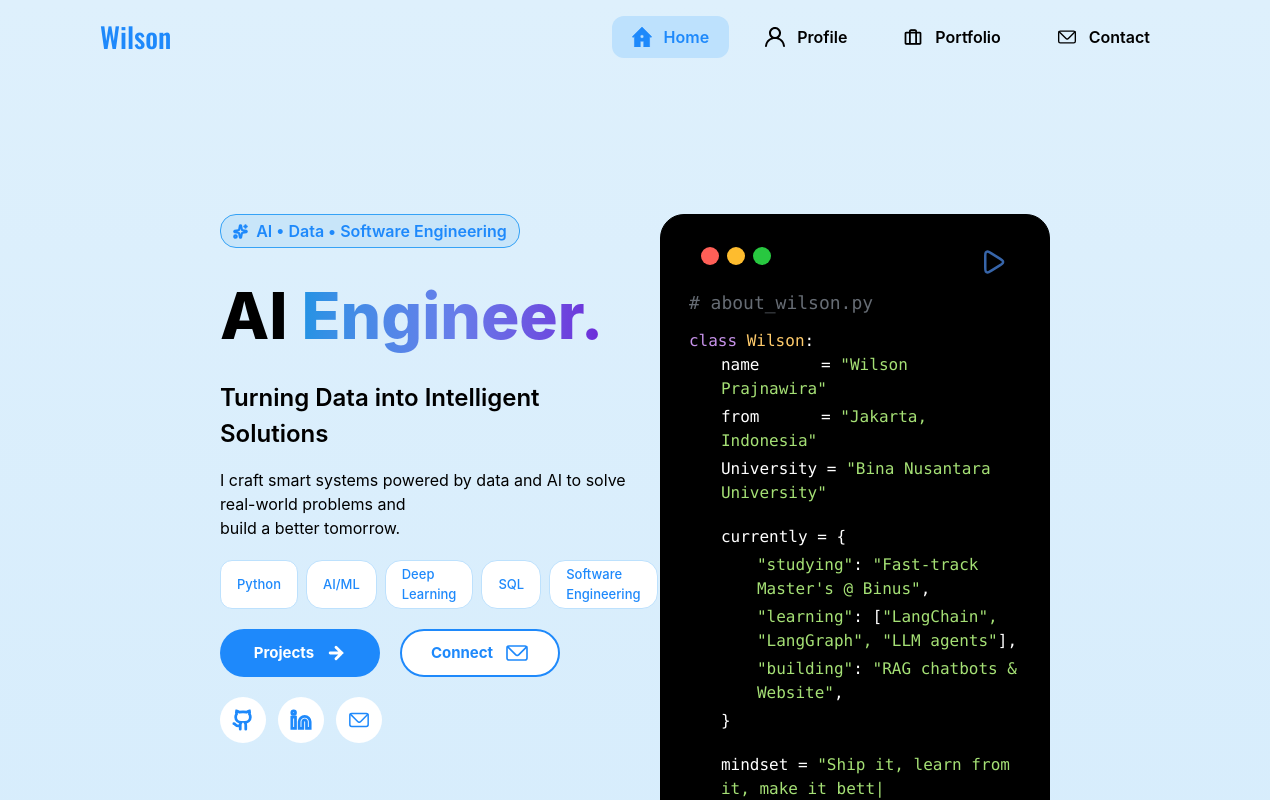
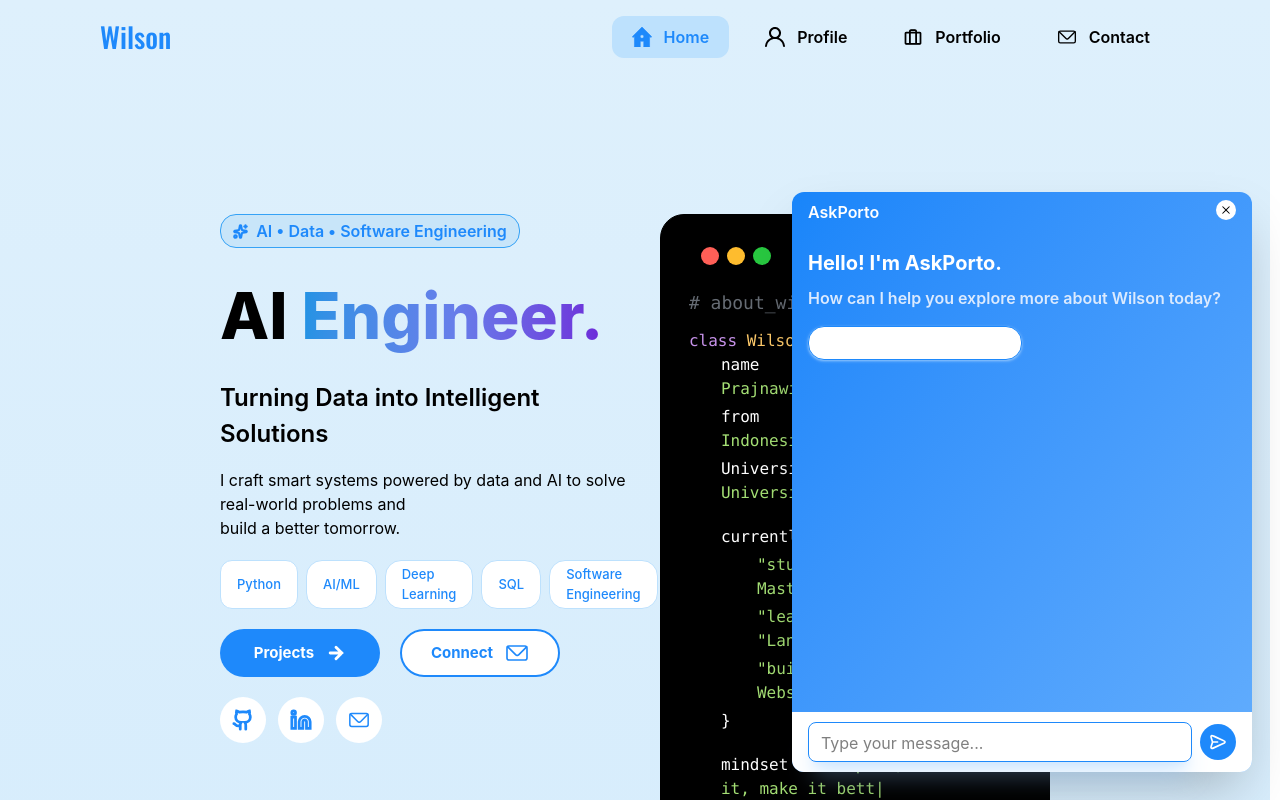
Before and after one commit to Sonnn30/new-portfolio, a React (Vite) app: page / in a window 1280 px wide. Shown: the top 800 px of the page. Built offline with nearby package versions, Linux system fonts and the light colour scheme; no server answers.

Commit message:
update chatbot

```diff
--- a/src/App.jsx
+++ b/src/App.jsx
@@ -7,6 +7,8 @@ import Project from './components/project'
 import Connect from './components/connect'
 import Footer from './components/footer'
 import Project_detail from './components/project_detail'
+import Tech_stack from './components/tech_stack'
+import Chatbot from './components/chatbot'
 
 function ScrollToTop() {
   const { pathname } = useLocation()
@@ -31,8 +33,10 @@ function App() {
           <>
             <Hero1/>
             <Hero2/>
+            <Tech_stack/>
             <Project/>
             <Connect/>
+            <Chatbot/>
           </>
         }/>
         <Route path='/project-detail' element={<Project_detail/>}/>
--- /dev/null
+++ b/src/components/chatbot.jsx
@@ -0,0 +1,65 @@
+
+import React, { useState } from 'react'
+
+export default function chatbot() {
+    const [ishide, setIsHide] = useState(false)
+    const messages = [
+        "Who is Wilson?",
+        "What are Wilson's projects?",
+        "What are Wilson's certificates?",
+        "What tech stack does Wilson use?",
+        "What is Wilson's educational background?",
+        "What roles is Wilson open to professionally?",
+        "What are Wilson's interests?",
+        "Please guide me about this website",
+        "What is AskPorto?",
+    ]
+  return (
+    <div className='fixed right-0 bottom-0 p-7'>
+        {ishide ? (
+            <>
+                <button className='flex justify-center items-center rounded-full bg-[#1E89FB] w-14 h-14 shadow-[#107bee] shadow-xl/30 hover:cursor-pointer' onClick={() => setIsHide(!ishide)}>
+                    <img src="/chatbot-logo.svg" alt="chabot" className='w-8 h-8'/>
+                </button>
+
+            </>
+        ) : (
+            <>
+                <div className='relative flex flex-col gap-4 bg-linear-to-br from-[#1885fa] to-[#62adfd] w-115 h-145 rounded-xl shadow-2xl'>
+                    <div className='flex w-full justify-between py-2 px-4'>
+                        <p className='text-white font-semibold text-[16px]'>AskPorto</p>
+                        <div className='flex justify-center items-center bg-white w-5 h-5 rounded-full hover:cursor-pointer' onClick={() => setIsHide(!ishide)}>
+                            <img src="/close-svgrepo-com.svg" alt="close" className='w-3 h-3'/>
+                        </div>
+                    </div>
+                    <div className='flex flex-col gap-2 px-4'>
+                        <p className='text-white font-bold text-[20px]'>Hello! I'm AskPorto.</p>
+                        <p className='text-blue-100 font-semibold text-[16px]'>How can I help you explore more about Wilson today?</p>
+                    </div>
+
+                    <div className='grid grid-cols-2 px-4'>
+                        <div className='flex justify-center items-center p-4 bg-white rounded-2xl border border-[#1E89FB] shadow shadow-blue-300'>
+                            <p className='text-2xl font-semibold'></p>
+                        </div>
+                    </div>
+
+                    <div className='absolute flex justify-center items-center gap-2 bottom-0 bg-white w-full h-15 rounded-b-xl py-2 px-4'>
+                        <div className='flex items-center gap-4 border border-[#1E89FB] rounded-lg w-full h-10 shadow-xl/30 shadow-blue-300'>
+                            <textarea name="user" id="user" rows={1} placeholder='Type your message...' className='w-full h-full px-3 py-2.5 leading-5 resize-none outline-none overflow-hidden'></textarea>
+                        </div>
+                        <div className='bg-[#1E89FB] w-9 h-9 shrink-0 rounded-full flex justify-center items-center hover:cursor-pointer'>
+                            <img src="/send-logo.svg" alt="send" className='w-5 h-5'/>
+                        </div>
+                    </div>
+                </div>
+
+            </>
+
+        )
+    }
+
+
+
+    </div>
+  )
+}
--- a/src/components/hero2.jsx
+++ b/src/components/hero2.jsx
@@ -125,7 +125,7 @@ export default function hero2() {
                             <h3 className='text-[18px] font-medium'>Universitas Bina Nusantara</h3>
                             <p className='text-[16px] font-light'>Bachelor of Computer Science, Intelligent System</p>
                             <p className='text-[16px] font-light'>Sep 2023 - Sep 2027</p>
-                            <p className='text-[16px] font-light'><span className='text-[#067B80] font-normal'>Grade: 3.51/4.00</span> (7th Semester)</p>
+                            <p className='text-[16px] font-light'><span className='text-[#067B80] font-normal'>Grade: 3.60/4.00</span> (7th Semester)</p>
                         </div>
                     </div>
                     <div className='flex gap-10 items-center w-full bg-white mt-4 px-4 py-0.5 shadow-md'>
--- /dev/null
+++ b/src/components/tech_stack.jsx
@@ -0,0 +1,11 @@
+import React from 'react'
+
+export default function tech_stack() {
+  return (
+    <div>
+      <div>
+
+      </div>
+    </div>
+  )
+}
```
Also changed, not shown: public/chatbot-logo.svg (added), public/send-logo.svg (added).
